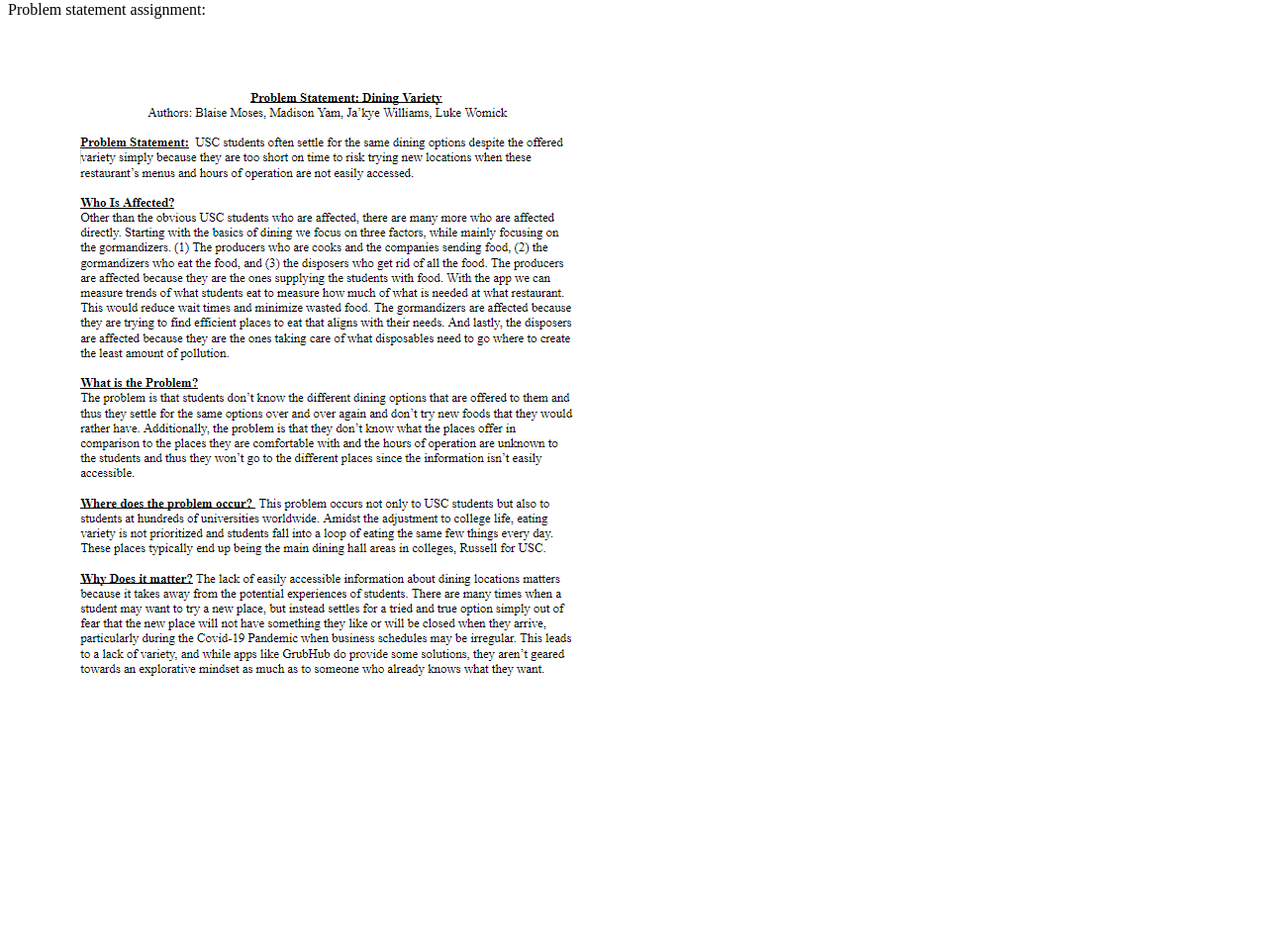
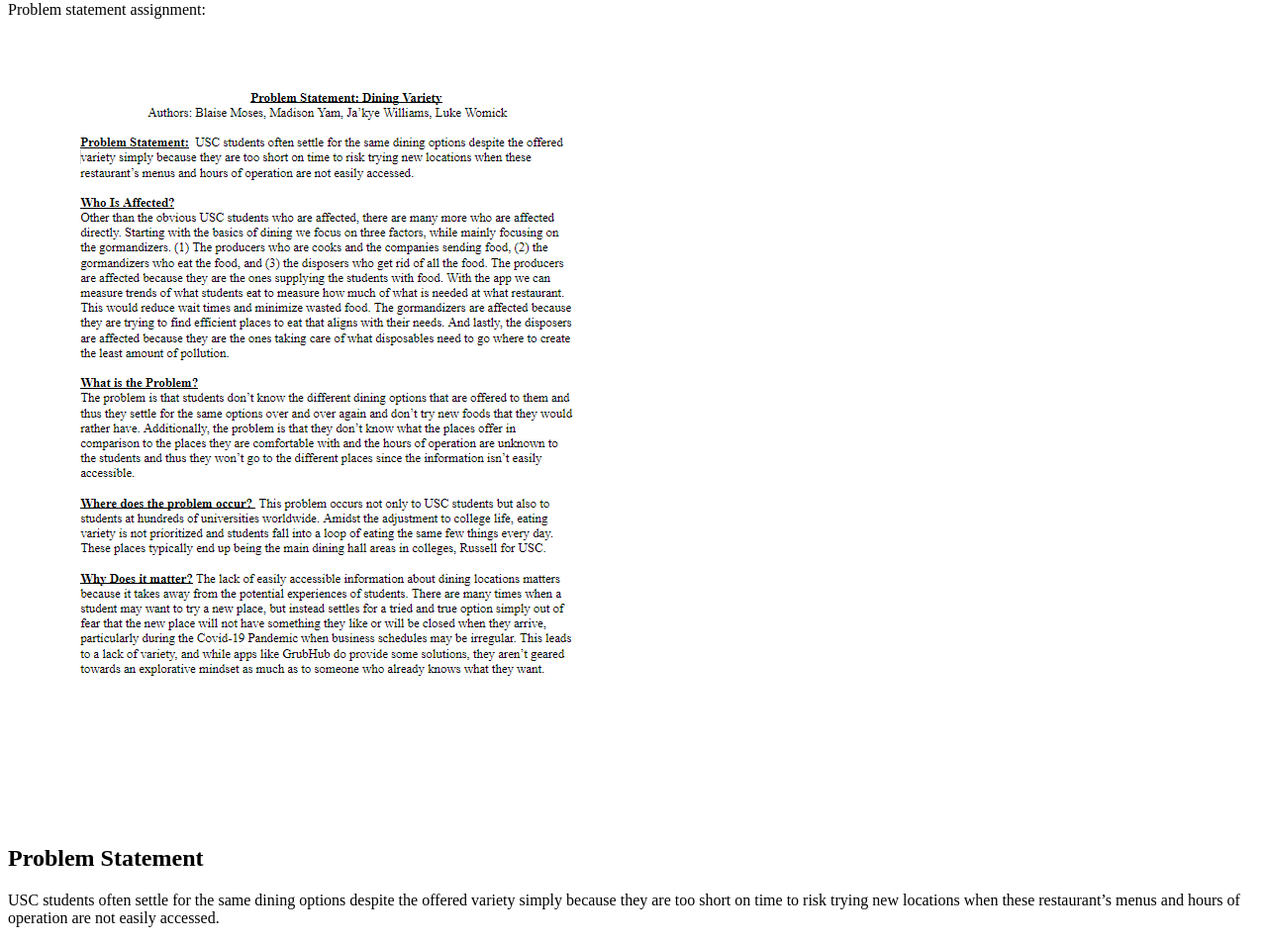
Before and after one commit to Bobolob5/Bobolob5.github.io, a plain HTML site: page index.html in a window 1280 px wide. Shown: the part 79-1032 px from the top of the page at 99% size. Before the commit the page ends 921 px from the top, so only its background shows below. Drawn offline with Linux system fonts and the light colour scheme.

Commit message:
Update index.html

```diff
--- a/index.html
+++ b/index.html
@@ -8,6 +8,11 @@
         Problem statement assignment:
         <section class="assignment">
             <img src="Images/Problem-Statement.png">
+            <section class="ass-details">
+                <h2>Problem Statement</h2>
+                <p>USC students often settle for the same dining options despite the offered variety simply because they are too short on time to risk trying new locations when these restaurant’s menus and hours of operation are not easily accessed.
+                </p>
+            </section>
         </section>
 
 
```
